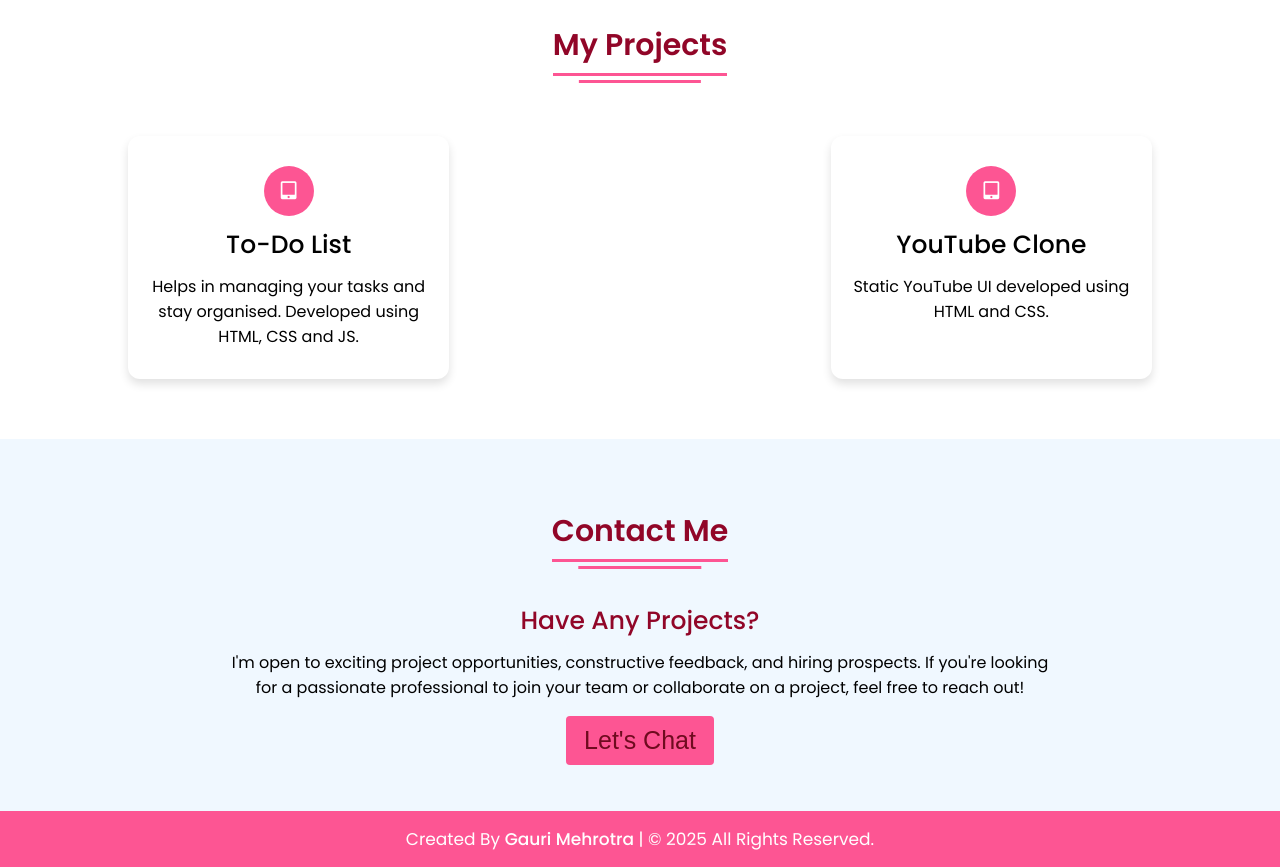
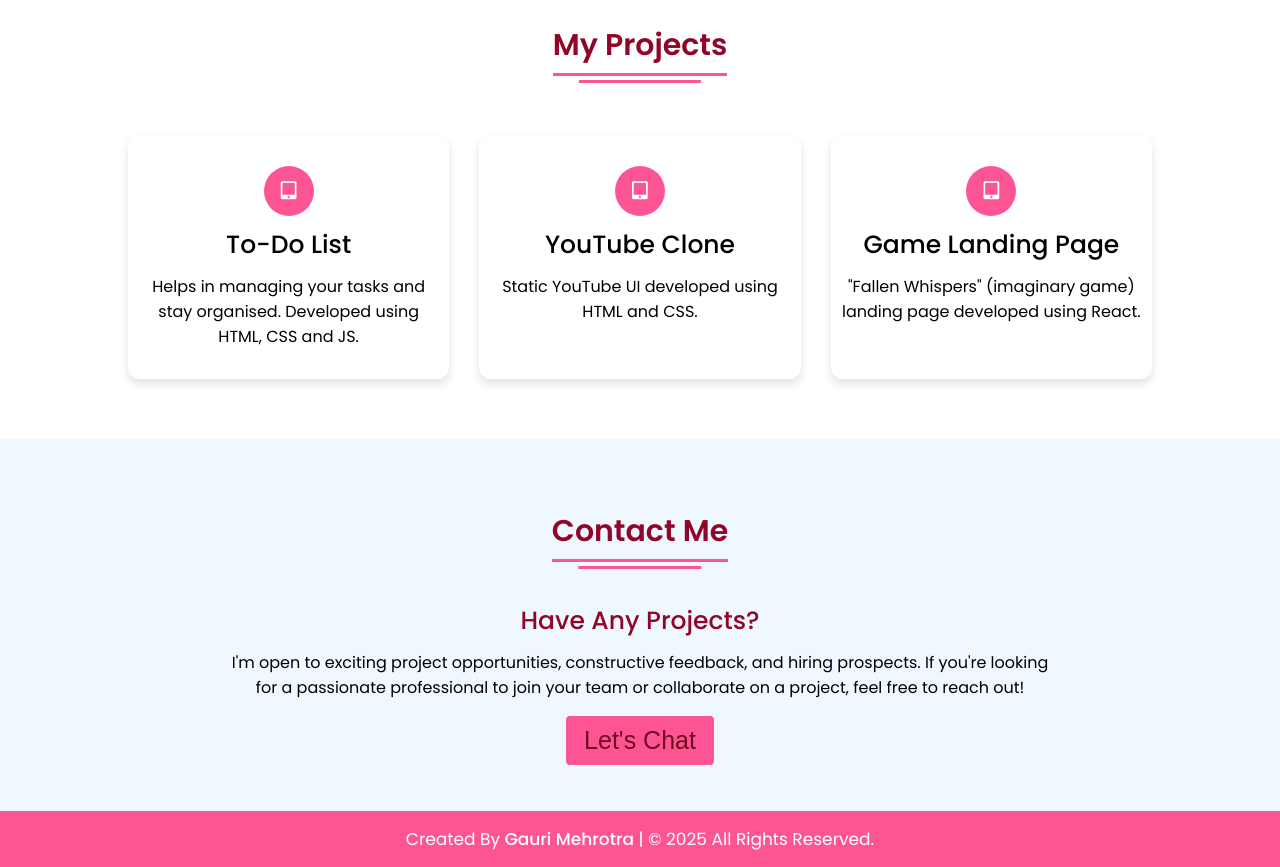
Before and after one commit to gaurimehrotra1623/Portfolio, a plain HTML site: page index.html in a window 1280 px wide. Shown: the part 2120-2987 px from the top of the page. Drawn offline with Linux system fonts and the light colour scheme.

Commit message:
Added a new project

```diff
--- a/index.html
+++ b/index.html
@@ -136,13 +136,13 @@
           <div class="topic"><a href="https://gaurimehrotra1623.github.io/youtube_clone/"target="_blank" style="text-decoration: none;color:black">YouTube Clone</a></div>
           <p>Static YouTube UI developed using HTML and CSS.</p>
         </div>
-        <!-- <div class="box">
+        <div class="box">
           <div class="icon">
             <i class="fas fa-tablet-alt"></i>
           </div>
-          <div class="topic"><a href="https://gaurimehrotra1623.github.io/youtube_clone/"target="_blank" style="text-decoration: none;color:black">YouTube Clone</a></div>
-          <p>Static YouTube UI developed using HTML and CSS.</p>
-        </div> -->
+          <div class="topic"><a href="https://gaurimehrotra1623.github.io/fallen-whispers/"target="_blank" style="text-decoration: none;color:black">Game Landing Page</a></div>
+          <p>"Fallen Whispers" (imaginary game) landing page developed using React.</p>
+        </div>
         <!-- <div class="box">
           <div class="icon">
             <i class="fab fa-wordpress"></i>
```
